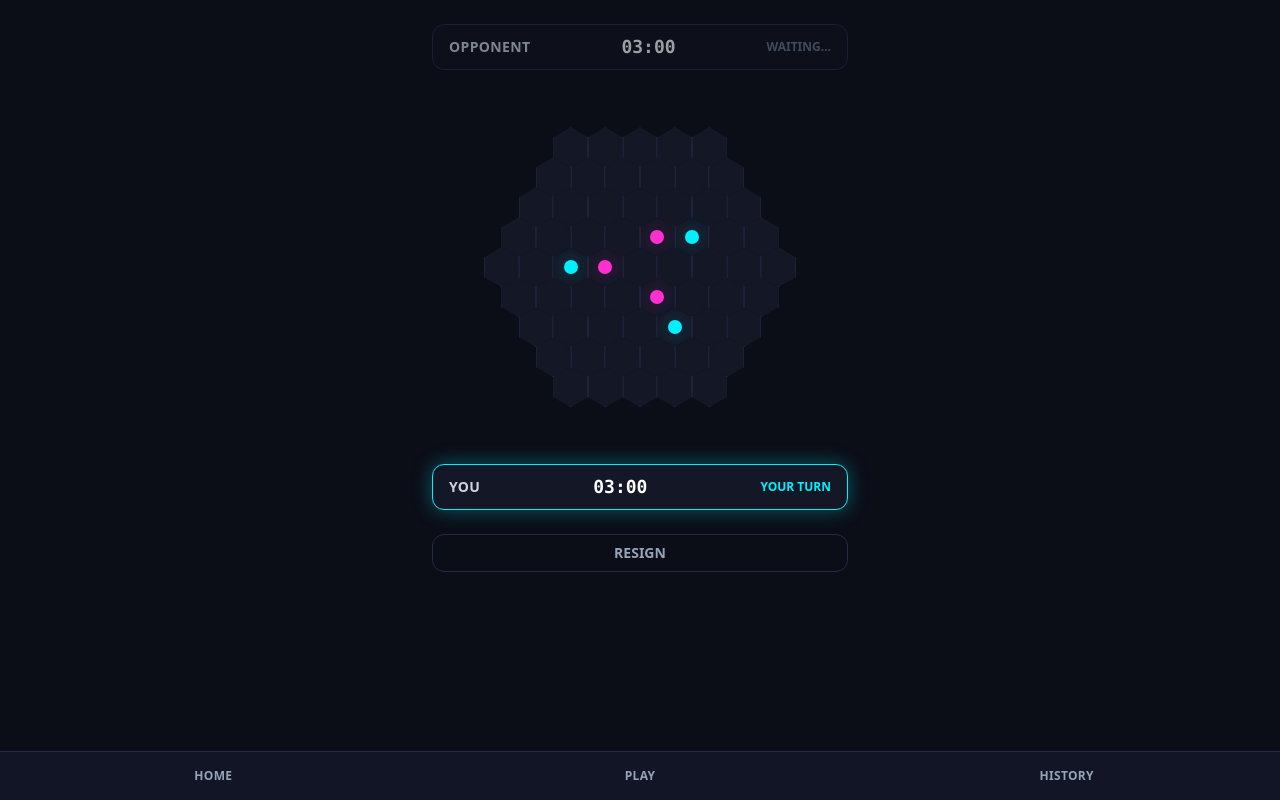
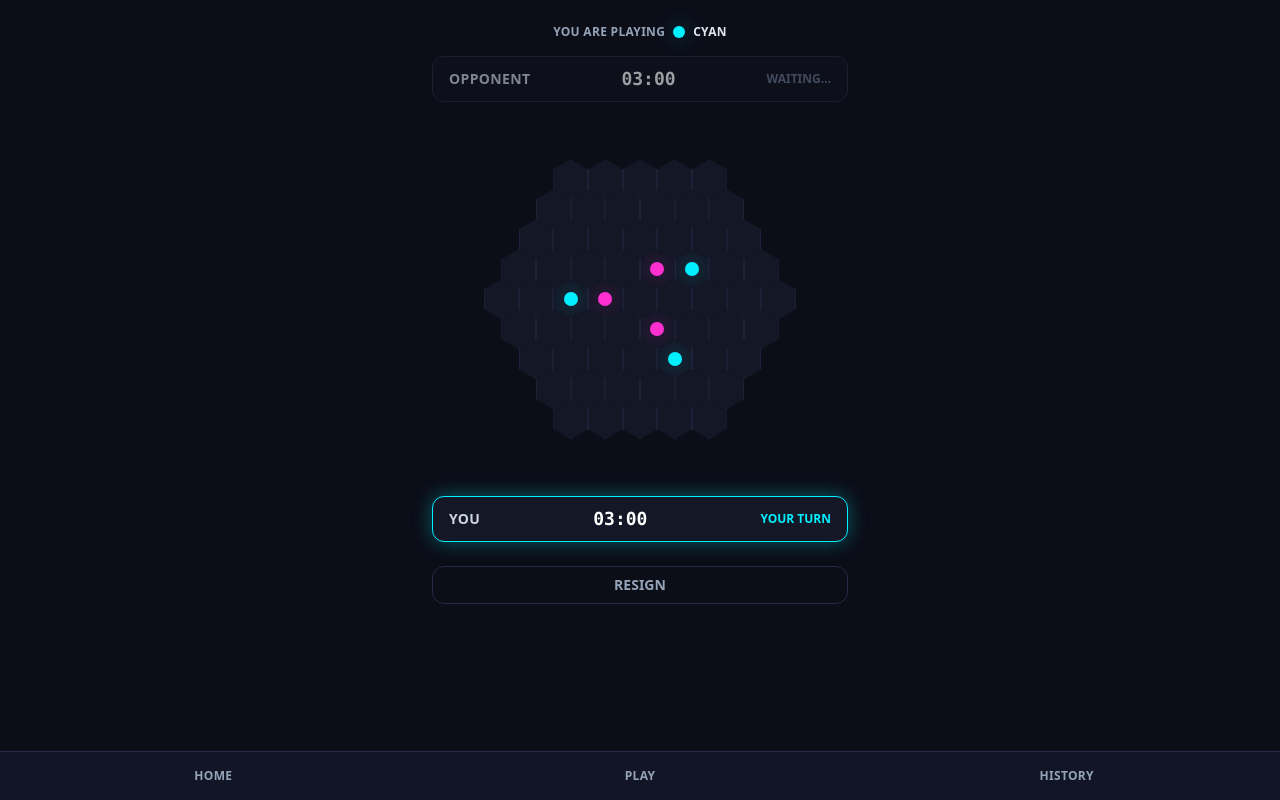
Before and after one commit to opitradingacademy/hexarena, a Next.js app in the folder apps/web/: page /game/1 in a window 1280 px wide. Built offline with nearby package versions, Linux system fonts and the light colour scheme; no server answers.

Commit message:
feat(web): show which piece color the player is assigned in-game
No indicator existed for which of the two neon colors is "you" —
players had to infer it by trial. Added a "You are playing {color}"
badge above the board using the same color mapping as the pieces.

```diff
--- a/apps/web/app/game/[matchId]/page.tsx
+++ b/apps/web/app/game/[matchId]/page.tsx
@@ -4,7 +4,7 @@ import { useEffect, useState } from "react";
 import { useParams, useRouter, useSearchParams } from "next/navigation";
 import { createGame, deserializeGameState, type Axial, type GameState, type PlayerId } from "@hexarena/shared/domain/board";
 import type { GameOverPayload } from "@hexarena/shared/protocol";
-import { HexBoard } from "../../../components/HexBoard";
+import { HexBoard, PIECE_COLOR, PIECE_COLOR_NAME } from "../../../components/HexBoard";
 import { PlayerClock } from "../../../components/PlayerClock";
 import { ResultBanner } from "../../../components/ResultBanner";
 import { getSocket } from "../../../lib/socketSingleton";
@@ -74,6 +74,11 @@ export default function GamePage() {
 
   return (
     <main className="mx-auto flex max-w-md flex-col gap-4 px-4 pt-6">
+      <div className="flex items-center justify-center gap-2 text-xs font-bold uppercase tracking-wide text-slate-400">
+        <span>You are playing</span>
+        <span className={`h-3 w-3 rounded-full ${PIECE_COLOR[selfColor]}`} aria-hidden />
+        <span className="text-slate-200">{PIECE_COLOR_NAME[selfColor]}</span>
+      </div>
       <PlayerClock
         label={opponentLabel}
         remainingMs={state.clocks[opponentColor]}
--- a/apps/web/components/HexBoard.tsx
+++ b/apps/web/components/HexBoard.tsx
@@ -21,9 +21,14 @@ function axialToPixel(q: number, r: number) {
   return { x: x + CENTER, y: y + CENTER };
 }
 
-const PIECE_COLOR: Record<"P1" | "P2", string> = {
+export const PIECE_COLOR: Record<"P1" | "P2", string> = {
   P1: "bg-arena-cyan shadow-neonCyan",
   P2: "bg-arena-magenta shadow-neonMagenta",
+};
+
+export const PIECE_COLOR_NAME: Record<"P1" | "P2", string> = {
+  P1: "Cyan",
+  P2: "Magenta",
 };
 
 /**
```
